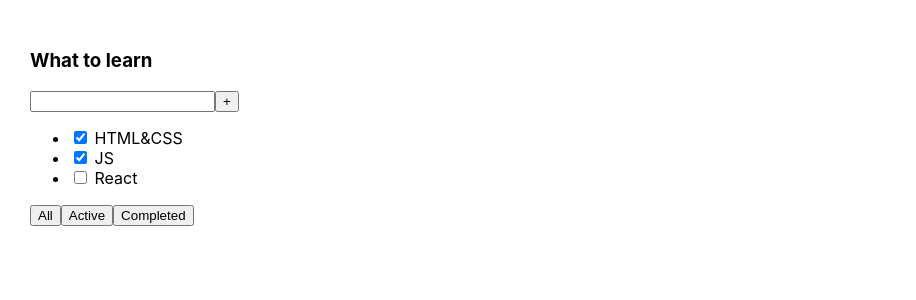
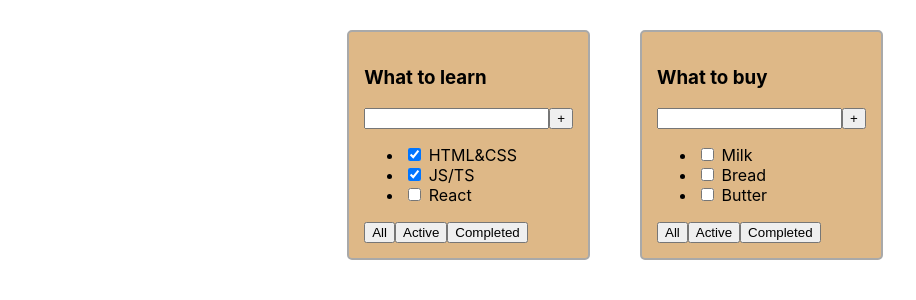
Before and after one commit to Voris03/ToDo-List, a React (Create React App) app: page / in a window 1280 px wide. Shown: the top 300 px of the page, without its empty margins (0-916 px from the left). Built offline with nearby package versions, Linux system fonts and the light colour scheme.

Commit message:
add: toDOList && Button

```diff
--- a/src/App.css
+++ b/src/App.css
@@ -1,8 +1,17 @@
 .App {
   padding: 30px;
   display: flex;
+  justify-content: center;
 }
 
 .App > div {
   margin-right: 50px;
 }
+
+
+.todolist {
+  background-color: burlywood;
+  border: 2px solid darkgray;
+  border-radius: 5px;
+  padding: 15px;
+}
--- a/src/App.tsx
+++ b/src/App.tsx
@@ -1,31 +1,41 @@
 import React from 'react';
 import './App.css';
+import { TodoList } from './ToDoList/Todolist';
 
 // Create
 // Read(filter, sort, search, view mode)
 // Update
 // Delete
 
+export type TaskType = {
+    id: number
+    title: string
+    isDone: boolean
+
+}
+
 function App() {
+    // BLL
+
+    const todolistTitle_1 = "What to learn"
+    const todolistTitle_2 = "What to buy"
+
+    const tasks_1: TaskType[] = [
+        {id: 1,title: "HTML&CSS",isDone: true},
+        {id: 2,title: "JS/TS",isDone: true},
+        {id: 3,title: "React",isDone: false}
+    ]
+    const tasks_2: TaskType[] = [
+        {id: 1,title: "Milk",isDone: false},
+        {id: 2,title: "Bread",isDone: false},
+        {id: 3,title: "Butter",isDone: false}
+    ]
+
+    // GUI
     return (
         <div className="App">
-            <div>
-                <h3>What to learn</h3>
-                <div>
-                    <input/>
-                    <button>+</button>
-                </div>
-                <ul>
-                    <li><input type="checkbox" checked={true}/> <span>HTML&CSS</span></li>
-                    <li><input type="checkbox" checked={true}/> <span>JS</span></li>
-                    <li><input type="checkbox" checked={false}/> <span>React</span></li>
-                </ul>
-                <div>
-                    <button>All</button>
-                    <button>Active</button>
-                    <button>Completed</button>
-                </div>
-            </div>
+            <TodoList title={todolistTitle_1} tasks={tasks_1}/>
+            <TodoList title={todolistTitle_2} tasks={tasks_2}/>
         </div>
     );
 }
--- /dev/null
+++ b/src/ToDoList/Button.tsx
@@ -0,0 +1,11 @@
+import React from "react";
+
+type ButtonPropsType = {
+    title: string
+}
+
+export const Button = (props: ButtonPropsType) => {
+    return (
+        <button>{props.title}</button>
+    )
+}
--- /dev/null
+++ b/src/ToDoList/Todolist.tsx
@@ -0,0 +1,39 @@
+import React from "react";
+import { TaskType } from "../App";
+import { Button } from "./Button";
+
+type TodolistPropsType = {
+  title: string;
+  tasks: TaskType[];
+};
+
+export const TodoList = (props: TodolistPropsType) => {
+  const taskList: JSX.Element = props.tasks.length === 0
+    ? <div>Ваш список дел пуст</div>
+    : <ul>
+        {props.tasks.map((task: TaskType) => {
+          return (
+            <li>
+              <input type="checkbox" checked={task.isDone} />{" "}
+              <span>{task.title}</span>
+            </li>
+          );
+        })}
+    </ul>
+
+  return (
+    <div className="todolist">
+      <h3>{props.title}</h3>
+      <div>
+        <input />
+        <Button title={"+"} />
+      </div>
+      {taskList}
+      <div>
+        <Button title={"All"} />
+        <Button title={"Active"} />
+        <Button title={"Completed"} />
+      </div>
+    </div>
+  );
+};
```
